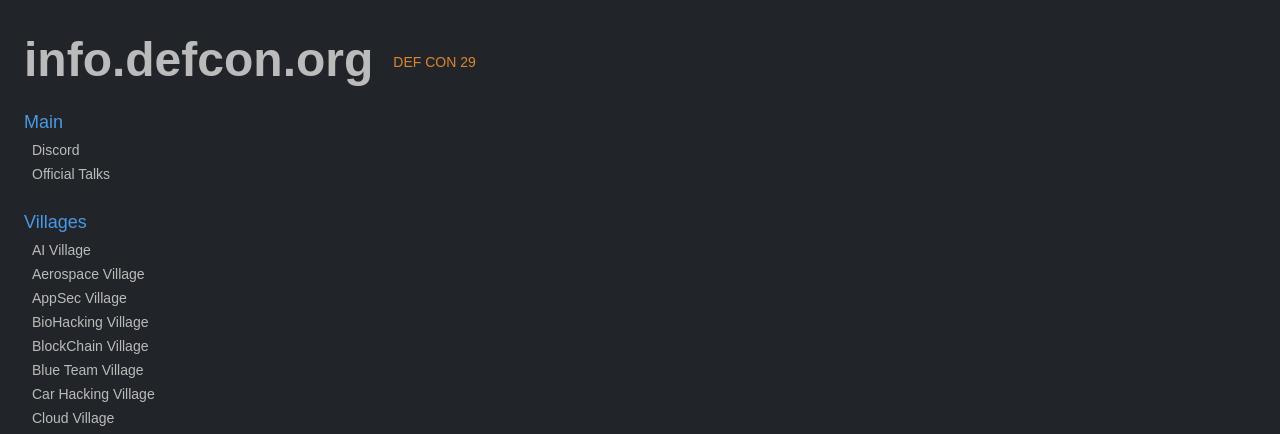
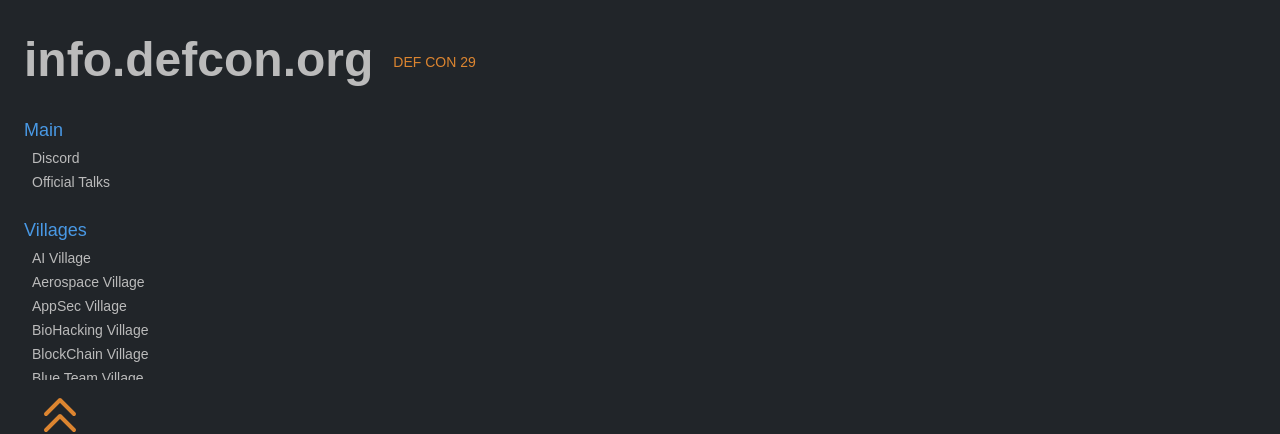
Before and after one commit to junctor/hackertracker-info, a React (Create React App) app: page / in a window 1280 px wide. Both pictures are taken after a click on the icon 1220 px from the left and 60 px from the top of the page. Shown: the top 434 px of the page. Built offline with nearby package versions, Linux system fonts and the light colour scheme; no server answers; the database is empty.

Commit message:
Overflow chevron data

```diff
--- a/src/Heading.tsx
+++ b/src/Heading.tsx
@@ -31,7 +31,7 @@
         </div>
       </div>
       <div className={`${menu === true ? "block" : "hidden"} w-full flex-grow`}>
-        <div className='text-sm lg:flex-grow'>
+        <div className='text-sm overflow-y-auto h-72 mt-2'>
           {sideLinks().map((sl) => (
             <div key={sl.heading}>
               <p className='text-lg mt-6 text-blue'>{sl.heading}</p>
```
